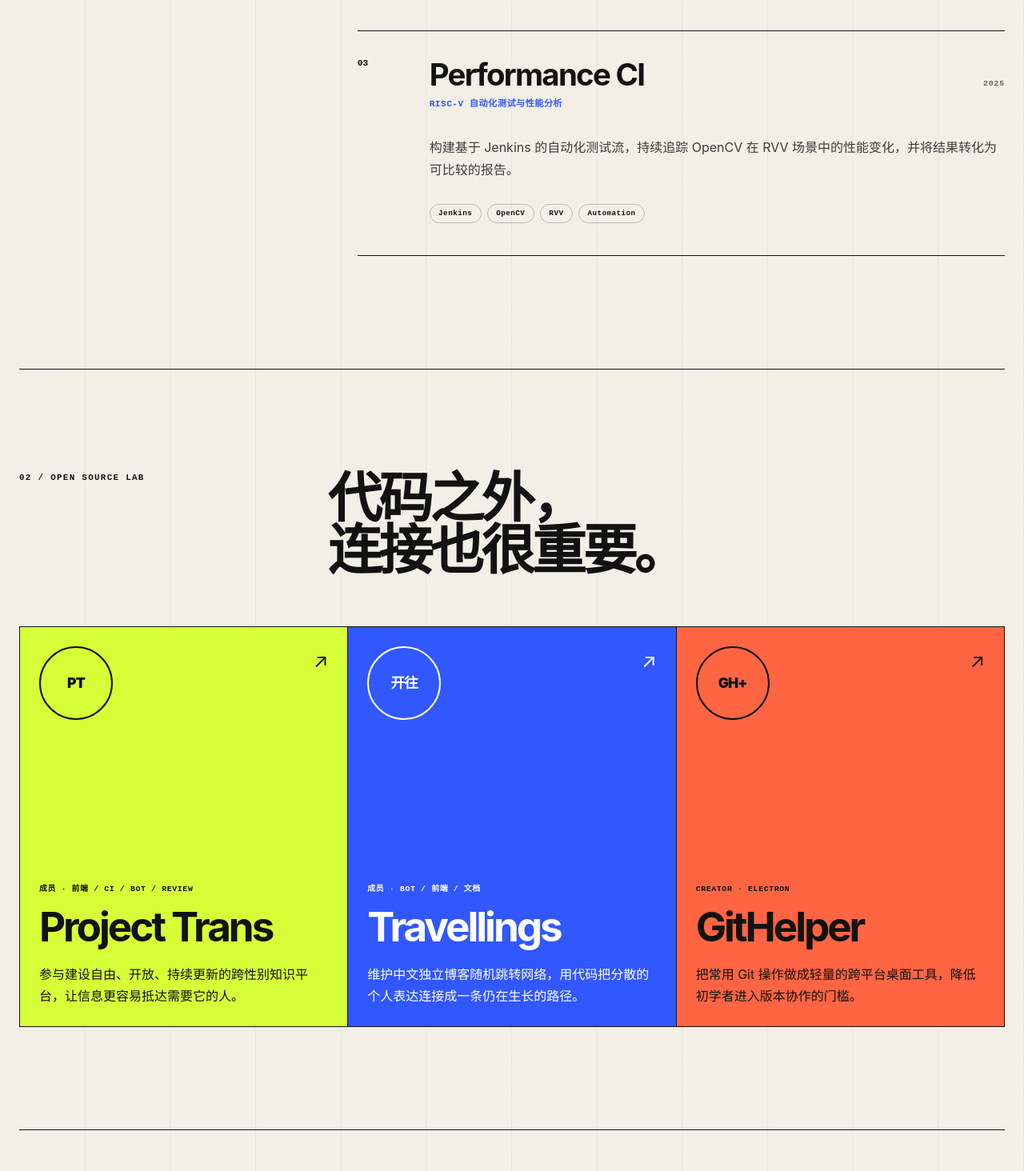
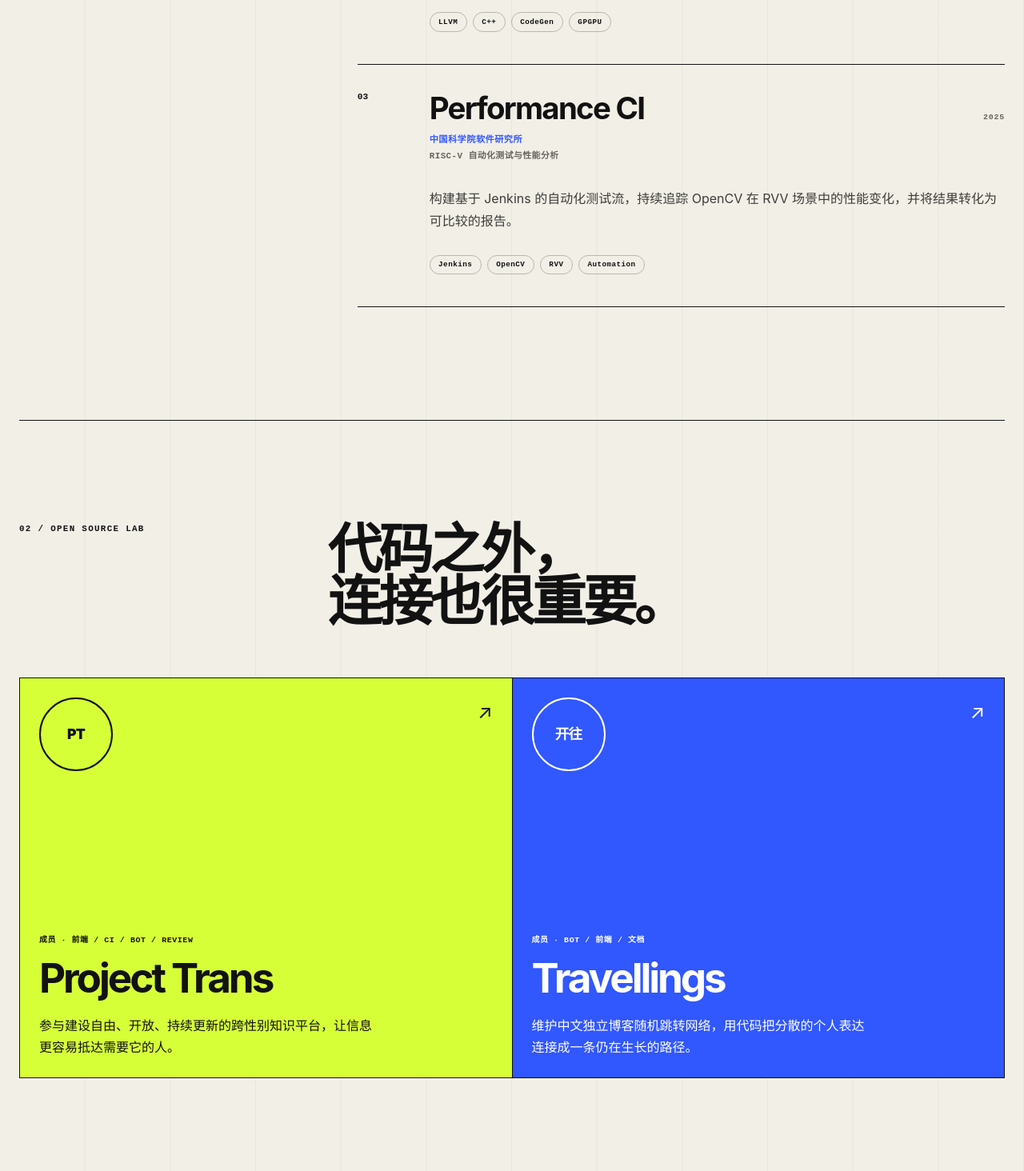
Before and after one commit to Leetfs/homepage, a Next.js app: page / in a window 1280 px wide. Shown: the part 1526-2990 px from the top of the page at 80% size. Built offline with nearby package versions, Linux system fonts and the light colour scheme.

Commit message:
content: refine projects and internship details

```diff
--- a/app/globals.css
+++ b/app/globals.css
@@ -483,10 +483,17 @@
   letter-spacing: 0.08em;
 }
 
-.experience-subtitle {
-  margin: 0.7rem 0 2rem;
+.experience-organization {
+  margin: 0.8rem 0 0;
   color: var(--blue);
   font: 650 0.7rem/1.3 var(--mono);
+  letter-spacing: 0.04em;
+}
+
+.experience-subtitle {
+  margin: 0.35rem 0 2rem;
+  color: var(--muted);
+  font: 600 0.68rem/1.3 var(--mono);
   letter-spacing: 0.04em;
 }
 
@@ -533,7 +540,7 @@
 
 .project-grid {
   display: grid;
-  grid-template-columns: repeat(3, 1fr);
+  grid-template-columns: repeat(2, 1fr);
   border-top: 1px solid var(--ink);
   border-left: 1px solid var(--ink);
 }
--- a/app/page.tsx
+++ b/app/page.tsx
@@ -9,7 +9,8 @@
     index: "01",
     period: "2026 — NOW",
     title: "openRuyi Linux",
-    subtitle: "发行版开发 · 中国科学院软件研究所",
+    organization: "中国科学院软件研究所",
+    subtitle: "发行版开发",
     description:
       "面向 RISC-V 生态进行软件包重构、CVE 补丁回移与回归测试，并探索将自动化与 AI 能力带入发行版基础设施。",
     tags: ["RISC-V", "Linux", "Packaging", "Security"],
@@ -18,6 +19,7 @@
     index: "02",
     period: "2025",
     title: "GPGPU × LLVM",
+    organization: "中国科学院软件研究所",
     subtitle: "乘影工具链 · 编译器与代码生成",
     description:
       "为 RISC-V 自定义指令扩展完善 LLVM 工具链，补充向量 half 类型支持，处理 CodeGen 阶段的兼容性与生成正确性。",
@@ -27,6 +29,7 @@
     index: "03",
     period: "2025",
     title: "Performance CI",
+    organization: "中国科学院软件研究所",
     subtitle: "RISC-V 自动化测试与性能分析",
     description:
       "构建基于 Jenkins 的自动化测试流，持续追踪 OpenCV 在 RVV 场景中的性能变化，并将结果转化为可比较的报告。",
@@ -53,15 +56,6 @@
     href: "https://github.com/travellings-link/travellings",
     tone: "blue",
   },
-  {
-    mark: "GH+",
-    title: "GitHelper",
-    role: "Creator · Electron",
-    description:
-      "把常用 Git 操作做成轻量的跨平台桌面工具，降低初学者进入版本协作的门槛。",
-    href: "https://github.com/Leetfs/GitHelper",
-    tone: "coral",
-  },
 ];
 
 const articles = [
@@ -74,13 +68,6 @@
   },
   {
     number: "A02",
-    category: "GPGPU",
-    title: "Triton 使用体验与性能分析",
-    description: "从向量加法出发，观察线程块大小如何改变 GPGPU 程序的性能表现。",
-    href: "https://leetfs.com/tips/gpgpu/trition-report",
-  },
-  {
-    number: "A03",
     category: "OPEN SOURCE",
     title: "2025 年度总结",
     description: "一份关于编译器、RISC-V 与社区协作的年度工作切片。",
@@ -221,6 +208,7 @@
                   <h3>{item.title}</h3>
                   <span>{item.period}</span>
                 </div>
+                <p className="experience-organization">{item.organization}</p>
                 <p className="experience-subtitle">{item.subtitle}</p>
                 <p className="experience-description">{item.description}</p>
                 <ul aria-label={`${item.title} 技术标签`}>
```
